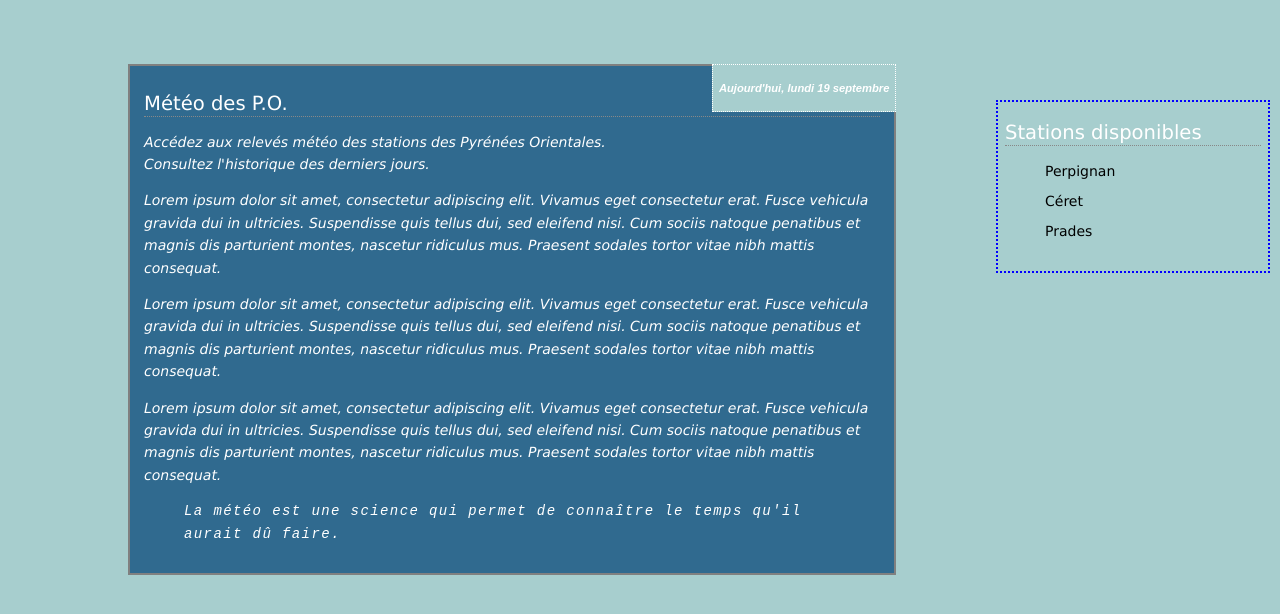
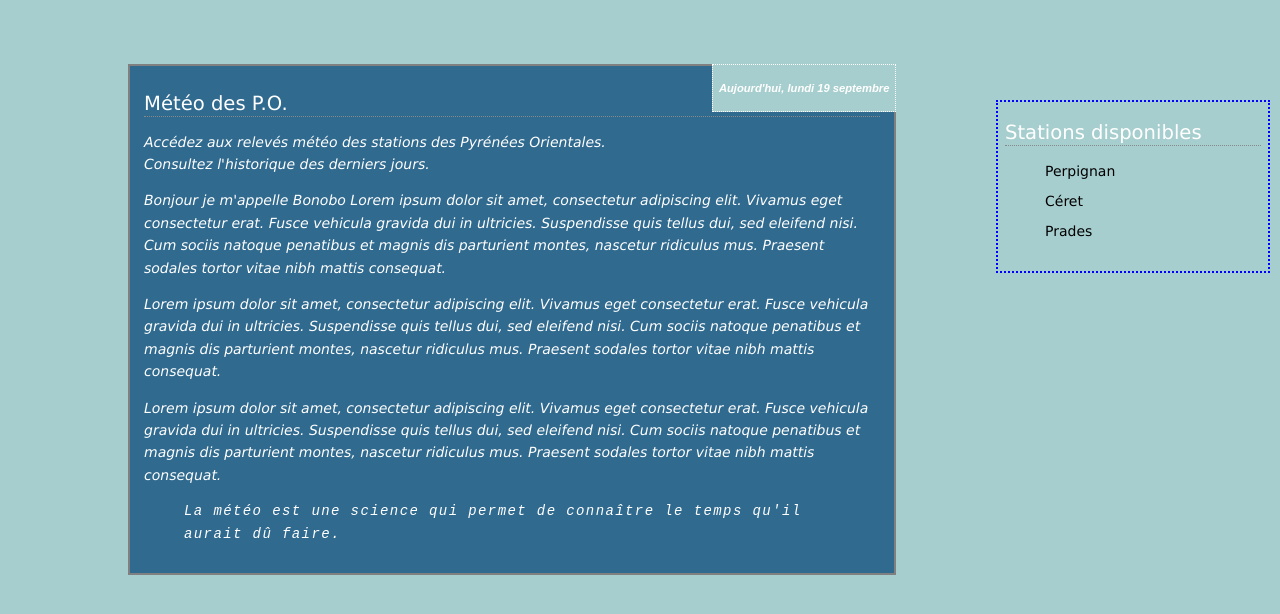
Before and after one commit to astraupico/URL_site.txt, a plain HTML site: page index.html in a window 1280 px wide. Drawn offline with Linux system fonts and the light colour scheme.

Commit message:
Update index.html

```diff
--- a/index.html
+++ b/index.html
@@ -24,7 +24,7 @@
       <p>Accédez aux relevés météo des stations des Pyrénées Orientales.<br/>
          Consultez l'historique des derniers jours.
       </p>
-      <p> Lorem ipsum dolor sit amet, consectetur adipiscing elit. Vivamus eget consectetur erat. Fusce vehicula gravida dui in ultricies. Suspendisse quis tellus dui, sed eleifend nisi. Cum sociis natoque penatibus et magnis dis parturient montes, nascetur ridiculus mus. Praesent sodales tortor vitae nibh mattis consequat.
+      <p> Bonjour je m'appelle Bonobo Lorem ipsum dolor sit amet, consectetur adipiscing elit. Vivamus eget consectetur erat. Fusce vehicula gravida dui in ultricies. Suspendisse quis tellus dui, sed eleifend nisi. Cum sociis natoque penatibus et magnis dis parturient montes, nascetur ridiculus mus. Praesent sodales tortor vitae nibh mattis consequat.
       </p>
       <p> Lorem ipsum dolor sit amet, consectetur adipiscing elit. Vivamus eget consectetur erat. Fusce vehicula gravida dui in ultricies. Suspendisse quis tellus dui, sed eleifend nisi. Cum sociis natoque penatibus et magnis dis parturient montes, nascetur ridiculus mus. Praesent sodales tortor vitae nibh mattis consequat.
       </p>
```
